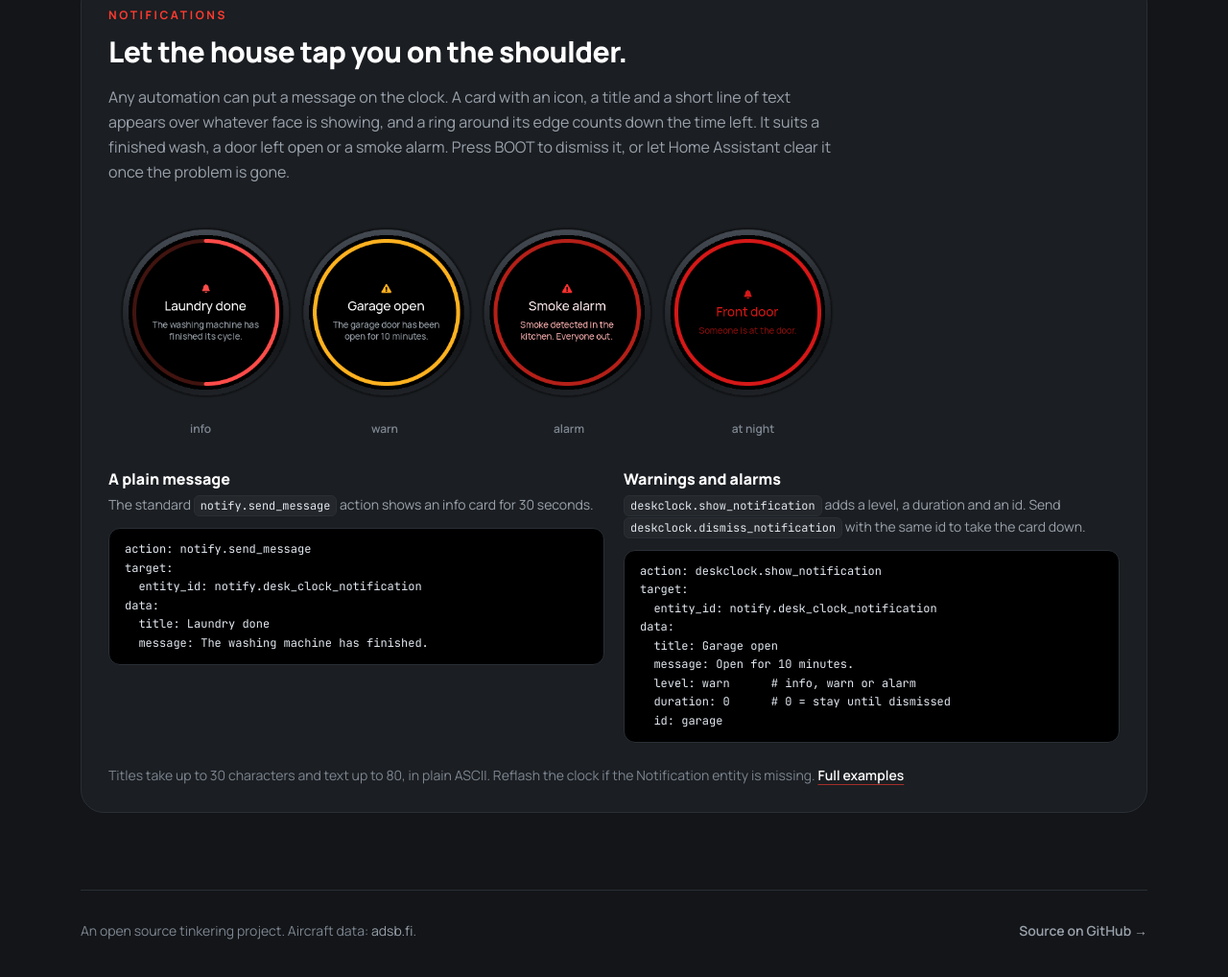
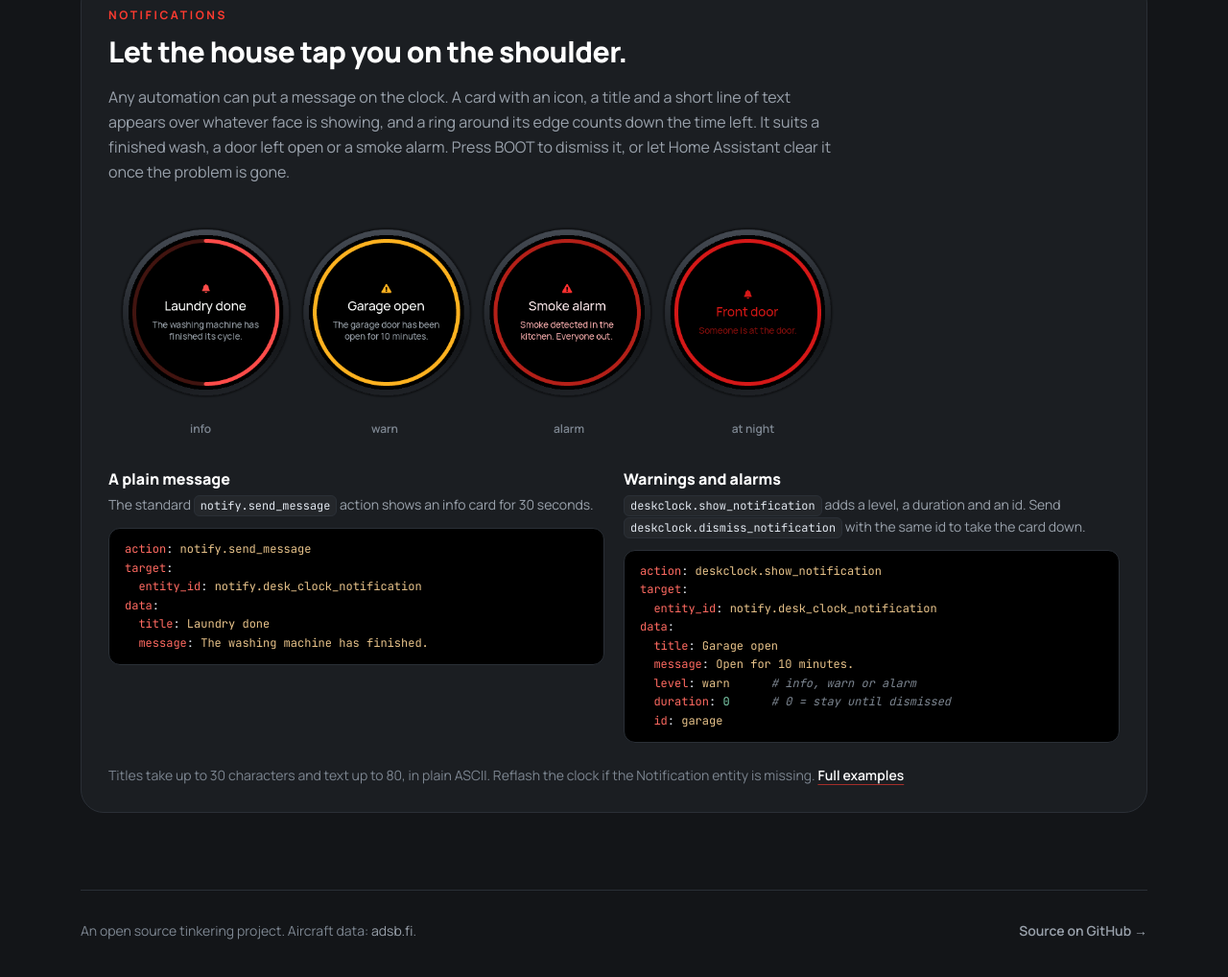
Before and after one commit to blakenoll/hackable-desktop-clock, a plain HTML site: page site/index.html in a window 1280 px wide. Shown: the part 4091-5109 px from the top of the page at 96% size. Drawn offline with nearby package versions, Linux system fonts and the light colour scheme; files whose address does not match are found by name.

Commit message:
Flasher site: colour the YAML examples
Co-Authored-By: Claude Sonnet 5.5 <noreply@anthropic.com>

```diff
--- a/site/index.html
+++ b/site/index.html
@@ -52,6 +52,7 @@
   }
   .eyebrow { @apply text-xs font-bold uppercase tracking-[.22em]; }
   .kbd { @apply rounded-md border border-line bg-white/[.04] px-1.5 py-0.5 font-mono text-[.85em] text-slate-200; }
+  .y-k { color: #ff6a61; } .y-s { color: #e8c38a; } .y-n { color: #7fd1ae; } .y-c { color: #7d8691; font-style: italic; }
   .card { @apply rounded-3xl border border-line bg-panel p-7; }
 
   :root { font-family: Manrope, system-ui, sans-serif; color-scheme: dark; }
@@ -473,23 +474,23 @@
       <div class="mt-8 grid gap-5 md:grid-cols-2">
         <div class="min-w-0"><p class="font-extrabold text-white">A plain message</p>
           <p class="mt-1 text-sm leading-relaxed text-ink">The standard <span class="kbd">notify.send_message</span> action shows an info card for 30 seconds.</p>
-          <pre class="mt-3 max-w-full overflow-x-auto rounded-xl border border-line bg-black px-4 py-3 font-mono text-xs leading-relaxed text-slate-200"><code>action: notify.send_message
-target:
-  entity_id: notify.desk_clock_notification
-data:
-  title: Laundry done
-  message: The washing machine has finished.</code></pre></div>
+          <pre class="mt-3 max-w-full overflow-x-auto rounded-xl border border-line bg-black px-4 py-3 font-mono text-xs leading-relaxed text-slate-200"><code><span class="y-k">action</span>: <span class="y-s">notify.send_message</span>
+<span class="y-k">target</span>:
+  <span class="y-k">entity_id</span>: <span class="y-s">notify.desk_clock_notification</span>
+<span class="y-k">data</span>:
+  <span class="y-k">title</span>: <span class="y-s">Laundry done</span>
+  <span class="y-k">message</span>: <span class="y-s">The washing machine has finished.</span></code></pre></div>
         <div class="min-w-0"><p class="font-extrabold text-white">Warnings and alarms</p>
           <p class="mt-1 text-sm leading-relaxed text-ink"><span class="kbd">deskclock.show_notification</span> adds a level, a duration and an id. Send <span class="kbd">deskclock.dismiss_notification</span> with the same id to take the card down.</p>
-          <pre class="mt-3 max-w-full overflow-x-auto rounded-xl border border-line bg-black px-4 py-3 font-mono text-xs leading-relaxed text-slate-200"><code>action: deskclock.show_notification
-target:
-  entity_id: notify.desk_clock_notification
-data:
-  title: Garage open
-  message: Open for 10 minutes.
-  level: warn      # info, warn or alarm
-  duration: 0      # 0 = stay until dismissed
-  id: garage</code></pre></div>
+          <pre class="mt-3 max-w-full overflow-x-auto rounded-xl border border-line bg-black px-4 py-3 font-mono text-xs leading-relaxed text-slate-200"><code><span class="y-k">action</span>: <span class="y-s">deskclock.show_notification</span>
+<span class="y-k">target</span>:
+  <span class="y-k">entity_id</span>: <span class="y-s">notify.desk_clock_notification</span>
+<span class="y-k">data</span>:
+  <span class="y-k">title</span>: <span class="y-s">Garage open</span>
+  <span class="y-k">message</span>: <span class="y-s">Open for 10 minutes.</span>
+  <span class="y-k">level</span>: <span class="y-s">warn</span>      <span class="y-c"># info, warn or alarm</span>
+  <span class="y-k">duration</span>: <span class="y-n">0</span>      <span class="y-c"># 0 = stay until dismissed</span>
+  <span class="y-k">id</span>: <span class="y-s">garage</span></code></pre></div>
       </div>
       <p class="mt-6 text-sm text-dim">Titles take up to 30 characters and text up to 80, in plain ASCII. Reflash the clock if the Notification entity is missing. <a class="font-semibold text-white underline decoration-accent/60 underline-offset-4 hover:decoration-accent" href="https://github.com/blakenoll/hackable-desktop-clock/blob/main/docs/HOME_ASSISTANT.md#notifications">Full examples</a></p>
     </div>
```
